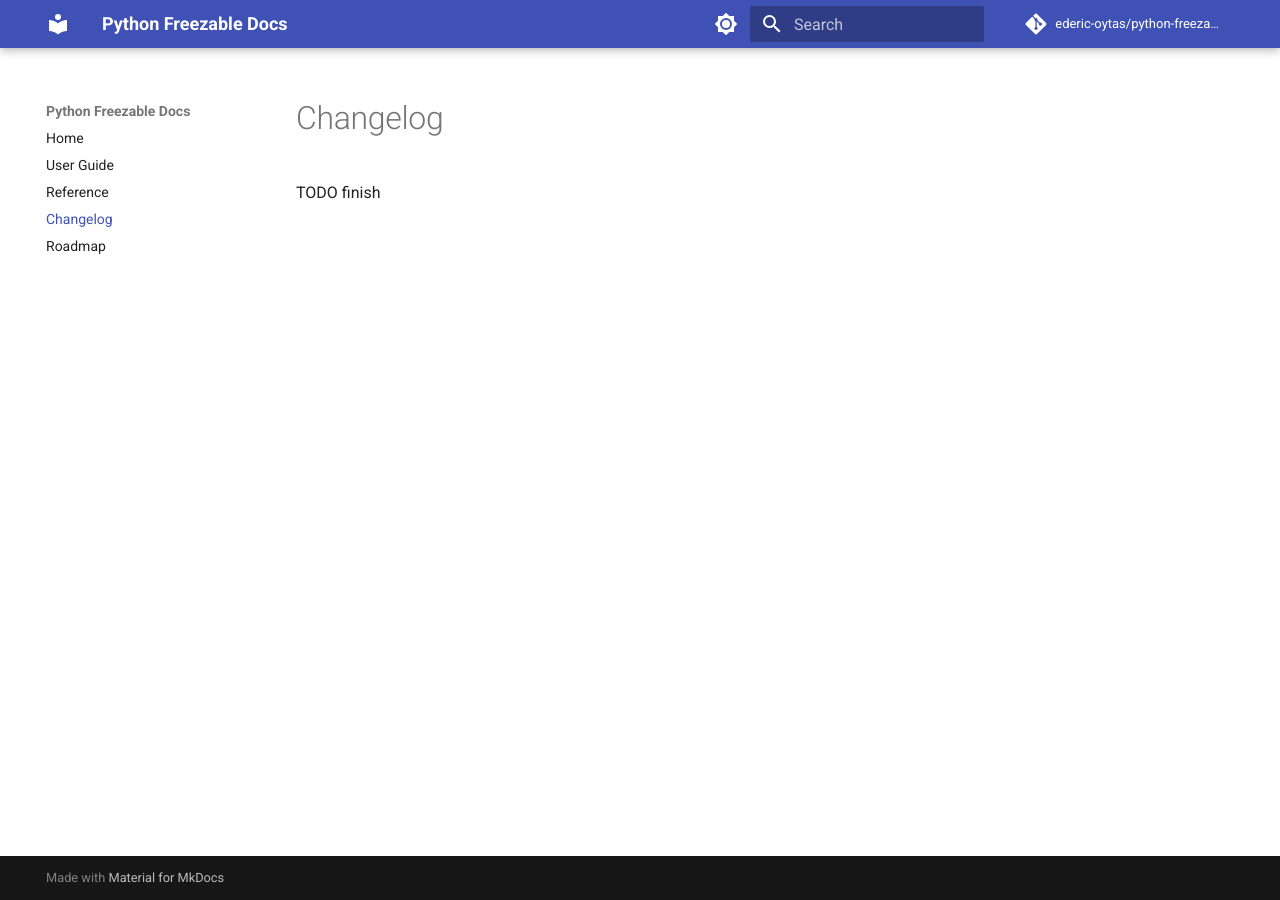
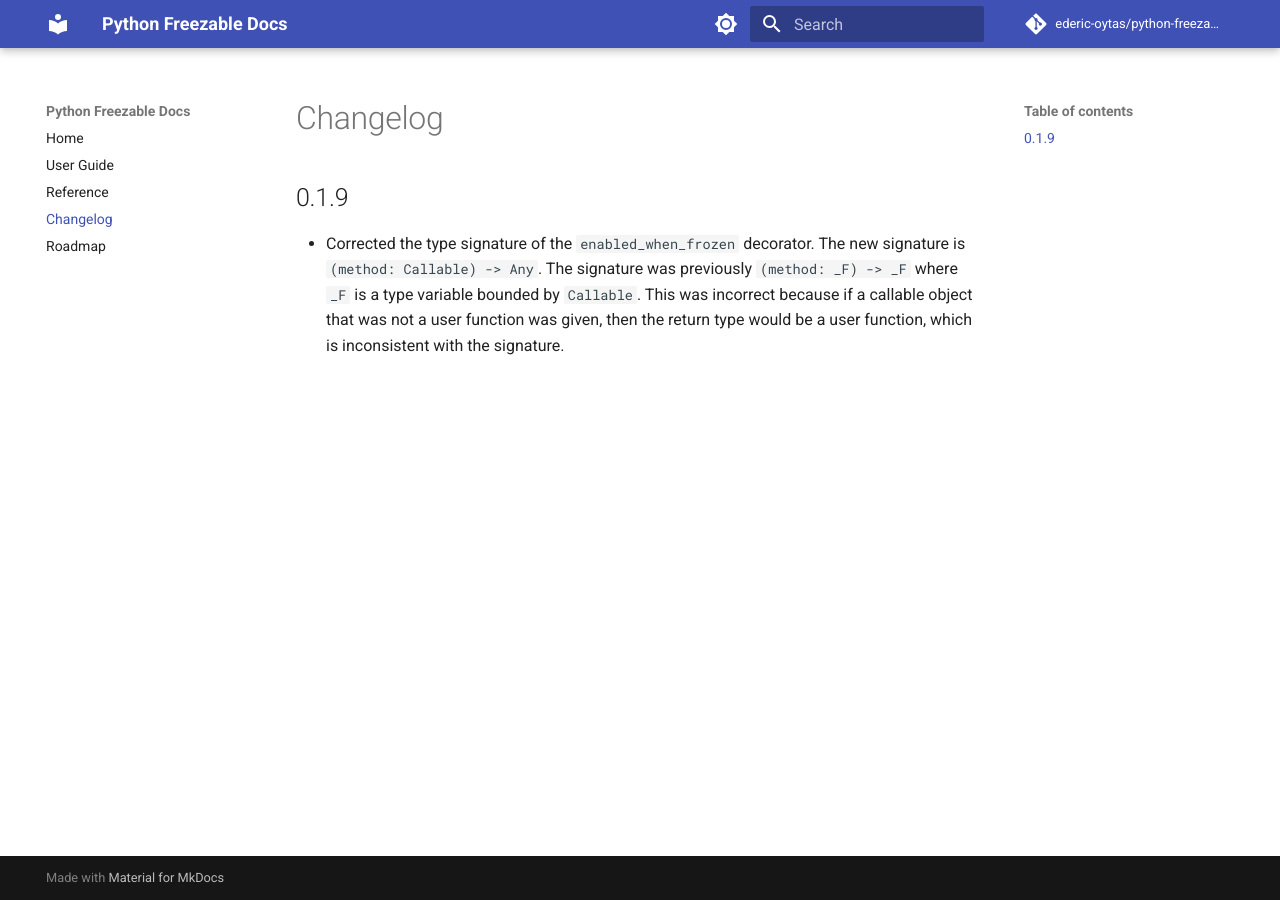
Before and after one commit to ederic-oytas/freezable-mixin, an MkDocs documentation site: the page built from docs/changelog.md, in a window 1280 px wide. Built offline with MkDocs 1.6.1 and Material for MkDocs 9.7.7, drawn with Linux system fonts in a browser that asks for light colours; comment, search, counter and statistics services are not loaded.

Commit message:
Add 0.1.9 changes

```diff
--- a/docs/changelog.md
+++ b/docs/changelog.md
@@ -1,4 +1,11 @@
 
 # Changelog
 
-TODO finish
+## 0.1.9
+
+- Corrected the type signature of the `enabled_when_frozen` decorator. The new
+  signature is `(method: Callable) -> Any`. The signature was previously
+  `(method: _F) -> _F` where `_F` is a type variable bounded by `Callable`.
+  This was incorrect because if a callable object that was not a user function
+  was given, then the return type would be a user function, which is
+  inconsistent with the signature.
```
